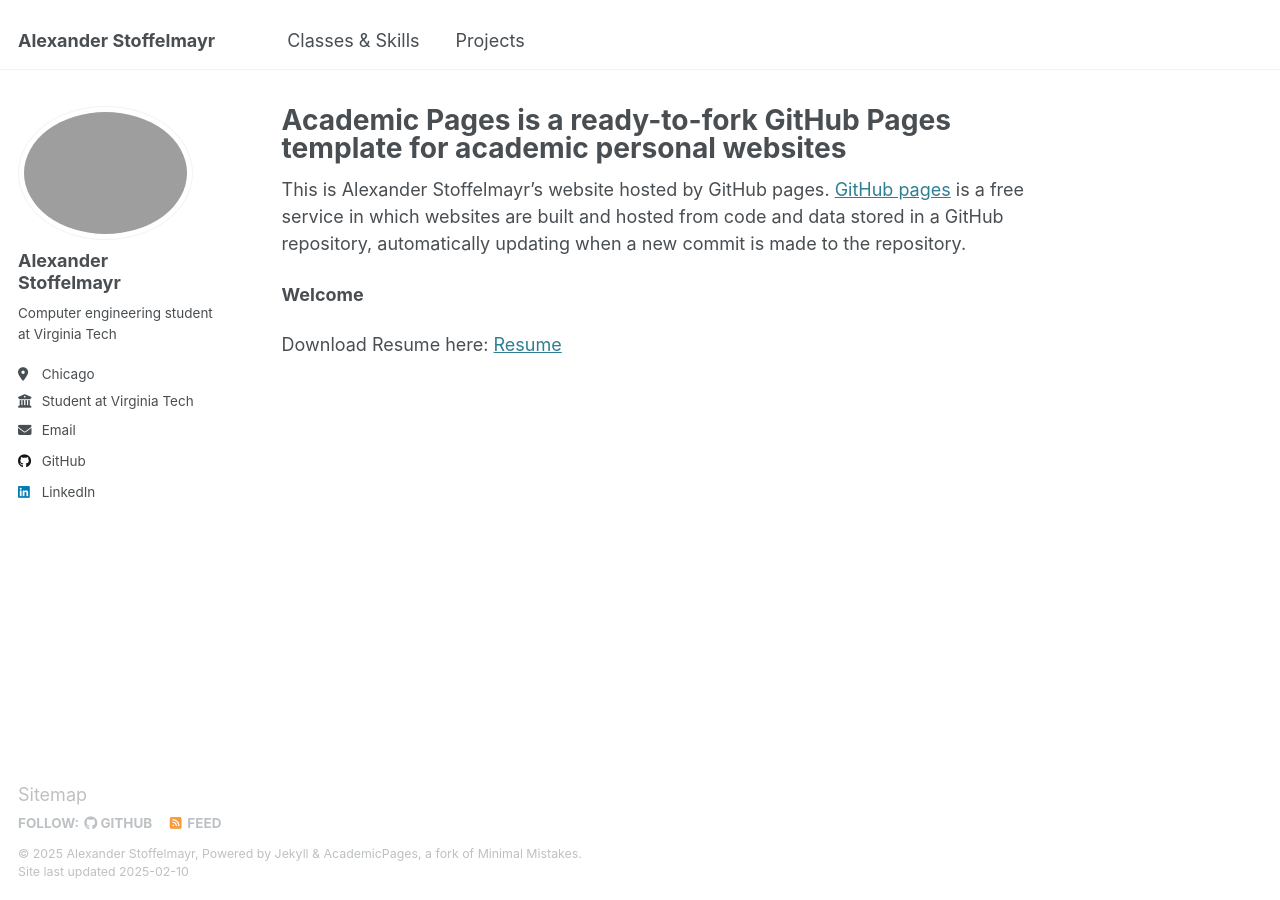
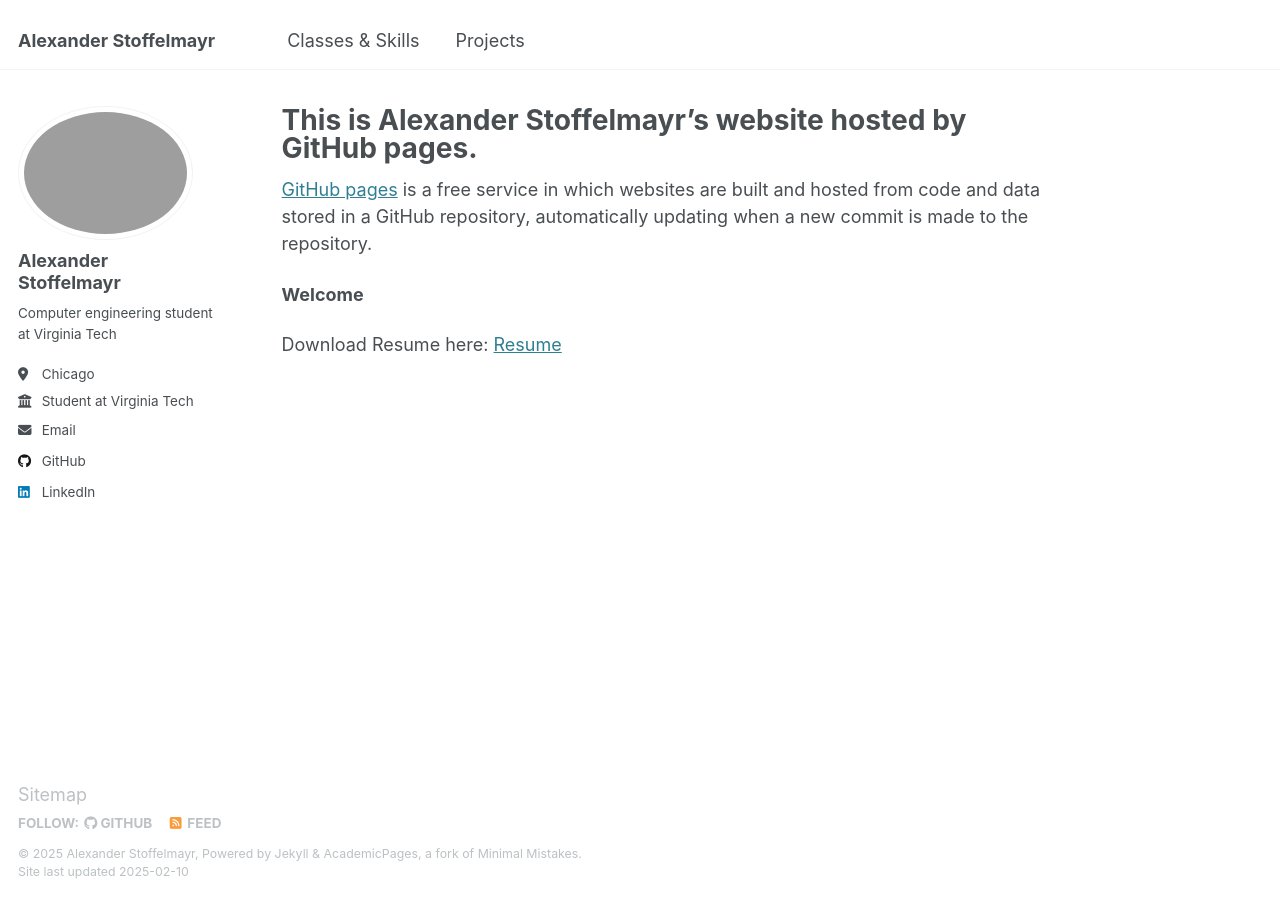
Before and after one commit to alexStoff/alexStoff.github.io, a Jekyll site: the page built from _pages/about.md, in a window 1280 px wide. Built offline with Jekyll 4.4.1, drawn with Linux system fonts in a browser that asks for light colours.

Commit message:
Update about.md

```diff
--- a/_pages/about.md
+++ b/_pages/about.md
@@ -1,13 +1,13 @@
 ---
 permalink: /
-title: "Academic Pages is a ready-to-fork GitHub Pages template for academic personal websites"
+title: "This is Alexander Stoffelmayr's website hosted by GitHub pages."
 author_profile: true
 redirect_from:
   - /about/
   - /about.html
 ---
 
-This is Alexander Stoffelmayr's website hosted by GitHub pages. [GitHub pages](https://pages.github.com) is a free service in which websites are built and hosted from code and data stored in a GitHub repository, automatically updating when a new commit is made to the repository.
+[GitHub pages](https://pages.github.com) is a free service in which websites are built and hosted from code and data stored in a GitHub repository, automatically updating when a new commit is made to the repository.
 
 **Welcome**
 
```
